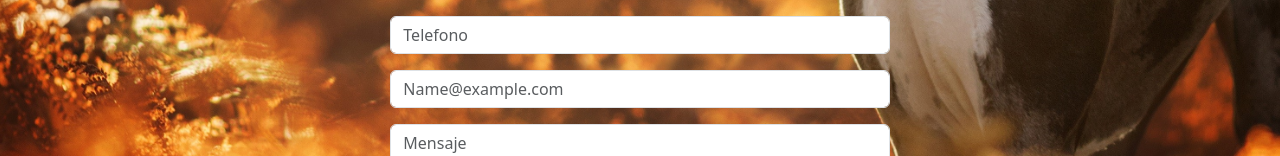
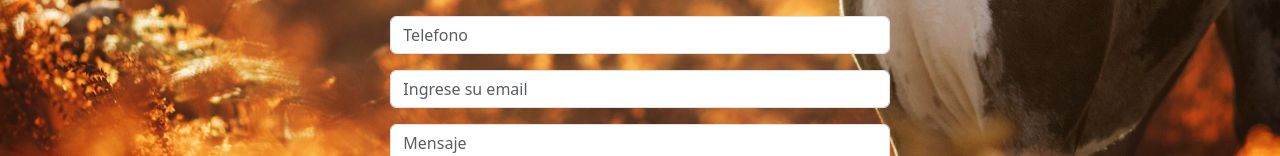
Before and after one commit to francop7/vetcode-fe, a React (Vite) app: page /DetallesplanAdultos in a window 1280 px wide. Shown: the part 796-952 px from the top of the page. Built offline with nearby package versions, Linux system fonts and the light colour scheme; no server answers.

Commit message:
fix/correccion de formulario

```diff
--- a/package.json
+++ b/package.json
@@ -17,6 +17,7 @@
     "react-dom": "^18.2.0",
     "react-hook-form": "^7.45.4",
     "react-router-dom": "^6.15.0",
+    "react-sweetalert2": "^0.6.0",
     "sweetalert": "^2.1.2",
     "sweetalert2": "^11.7.27"
   },
--- a/src/components/Detallesplancachorros/Formulario.jsx
+++ b/src/components/Detallesplancachorros/Formulario.jsx
@@ -1,23 +1,18 @@
 import Form from "react-bootstrap/Form";
 import Button from "react-bootstrap/Button";
 import { useForm } from "react-hook-form";
-import swal from "sweetalert";
 
 function Formulario() {
-  const mostrarAlerta = () => {
-    swal({
-      title: "Tu consulta fue enviada",
-      icon: "success",
-      button: "Aceptar",
-    });
-  };
   const {
     register,
     formState: { errors },
     handleSubmit,
+    reset,
   } = useForm();
 
-  function insertar() {}
+  function insertar() {
+    reset();
+  }
   return (
     <>
       <br />
@@ -46,13 +41,22 @@ function Formulario() {
                 />
 
                 {errors.nombre?.type === "required" && (
-                  <p> Ingrese solo palabras</p>
+                  <p style={{ color: "red", fontSize: "25px" }}>
+                    {" "}
+                    Ingrese solo palabras
+                  </p>
                 )}
                 {errors.nombre?.type === "minLength" && (
-                  <p> Ingrese como minimo 2 caracteres</p>
+                  <p style={{ color: "red", fontSize: "25px" }}>
+                    {" "}
+                    Ingrese como minimo 2 caracteres
+                  </p>
                 )}
                 {errors.nombre?.type === "maxLength" && (
-                  <p> Ingrese como maximo 20 caracteres</p>
+                  <p style={{ color: "red", fontSize: "25px" }}>
+                    {" "}
+                    Ingrese como maximo 20 caracteres
+                  </p>
                 )}
               </Form.Group>
 
@@ -71,13 +75,22 @@ function Formulario() {
                 />
 
                 {errors.apellido?.type === "required" && (
-                  <p> Ingrese solo palabras</p>
+                  <p style={{ color: "red", fontSize: "25px" }}>
+                    {" "}
+                    Ingrese solo palabras
+                  </p>
                 )}
                 {errors.apellido?.type === "minLength" && (
-                  <p> Ingrese como minimo 4 caracteres</p>
+                  <p style={{ color: "red", fontSize: "25px" }}>
+                    {" "}
+                    Ingrese como minimo 4 caracteres
+                  </p>
                 )}
                 {errors.apellido?.type === "maxLength" && (
-                  <p> Ingrese como maximo 20 caracteres</p>
+                  <p style={{ color: "red", fontSize: "25px" }}>
+                    {" "}
+                    Ingrese como maximo 20 caracteres
+                  </p>
                 )}
               </Form.Group>
 
@@ -96,34 +109,43 @@ function Formulario() {
                 />
 
                 {errors.telefono?.type === "required" && (
-                  <p> Ingrese solo numeros</p>
+                  <p style={{ color: "red", fontSize: "25px" }}>
+                    {" "}
+                    Ingrese solo numeros
+                  </p>
                 )}
                 {errors.telefono?.type === "minLength" && (
-                  <p> Ingrese como minimo 10 caracteres</p>
+                  <p style={{ color: "red", fontSize: "25px" }}>
+                    {" "}
+                    Ingrese como minimo 10 caracteres
+                  </p>
                 )}
                 {errors.telefono?.type === "maxLength" && (
-                  <p> Ingrese como maximo 15 caracteres</p>
+                  <p style={{ color: "red", fontSize: "25px" }}>
+                    {" "}
+                    Ingrese como maximo 15 caracteres
+                  </p>
                 )}
               </Form.Group>
 
-              <Form.Group
-                className="mb-3 "
-                controlId="exampleForm.ControlInput email"
-              >
+              <Form.Group className="mb-3" controlId="formBasicEmail">
                 <Form.Control
-                  type="text"
-                  placeholder="Name@example.com"
-                  {...register("email", {
-                    pattern:
-                      /^[a-z0-9!#$%&'*+/=?^_`{|}~-]+(?:\.[a-z0-9!#$%&'*+/=?^_`{|}~-]+)*@(?:[a-z0-9](?:[a-z0-9-]*[a-z0-9])?\.)+[a-z0-9](?:[a-z0-9-]*[a-z0-9])?$/,
+                  type="email"
+                  placeholder="Ingrese su email"
+                  {...register("Email", {
                     required: true,
+                    pattern: /^\w+([.-_+]?\w+)*@\w+([.-]?\w+)*(\.\w{2,10})+$/,
                   })}
                 />
-                {errors.email?.type === "pattern" && (
-                  <p> El formato del correo no es valido</p>
+                {errors.Email?.type === "required" && (
+                  <p style={{ color: "red", fontSize: "25px" }}>
+                    Ingrese un Correo Electronico. Por favor.{" "}
+                  </p>
                 )}
-                {errors.email?.type === "requiered" && (
-                  <p> Es necesario completar este campo</p>
+                {errors.Email?.type === "pattern" && (
+                  <p style={{ color: "red", fontSize: "25px" }}>
+                    El formato de correo no es Valido.{" "}
+                  </p>
                 )}
               </Form.Group>
 
@@ -142,15 +164,13 @@ function Formulario() {
                 />
 
                 {errors.nombre?.type === "required" && (
-                  <p>Ingrese solo palabras</p>
+                  <p style={{ color: "red", fontSize: "25px" }}>
+                    Dejanos tu mensaje!
+                  </p>
                 )}
               </Form.Group>
 
-              <Button
-                onClick={() => mostrarAlerta()}
-                type="submit"
-                variant="primary"
-              >
+              <Button type="submit" variant="primary">
                 Enviar
               </Button>
             </Form>
```
Also changed, not shown: 1 other file (tests, documents, lock files or other folders).
